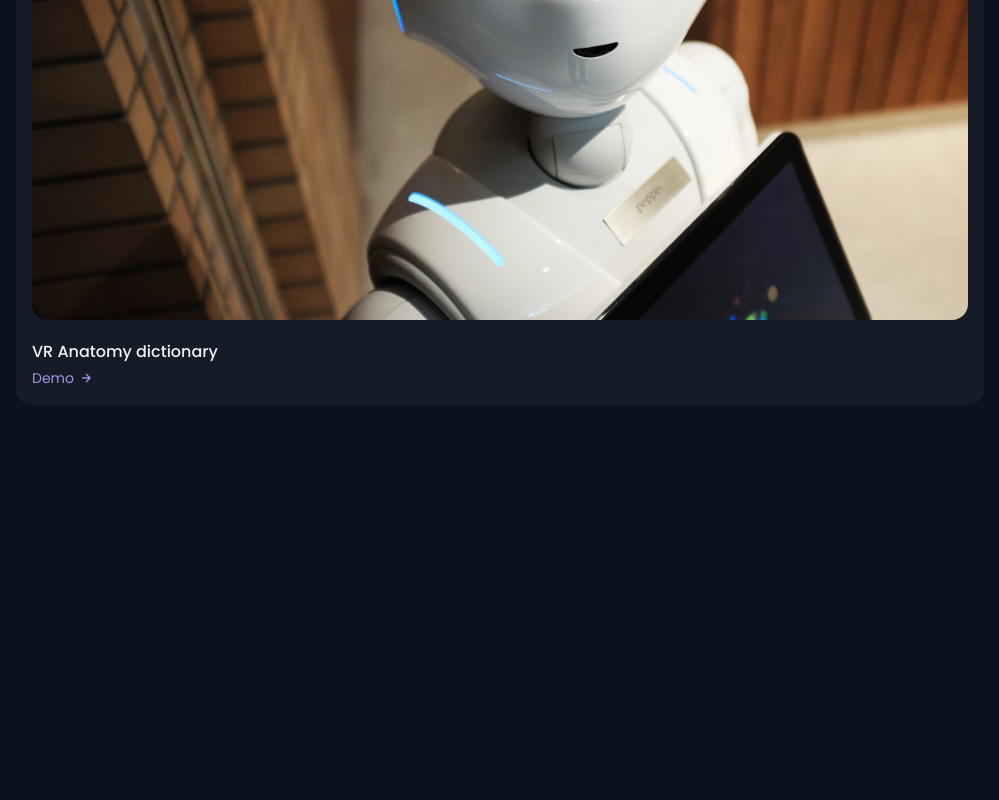
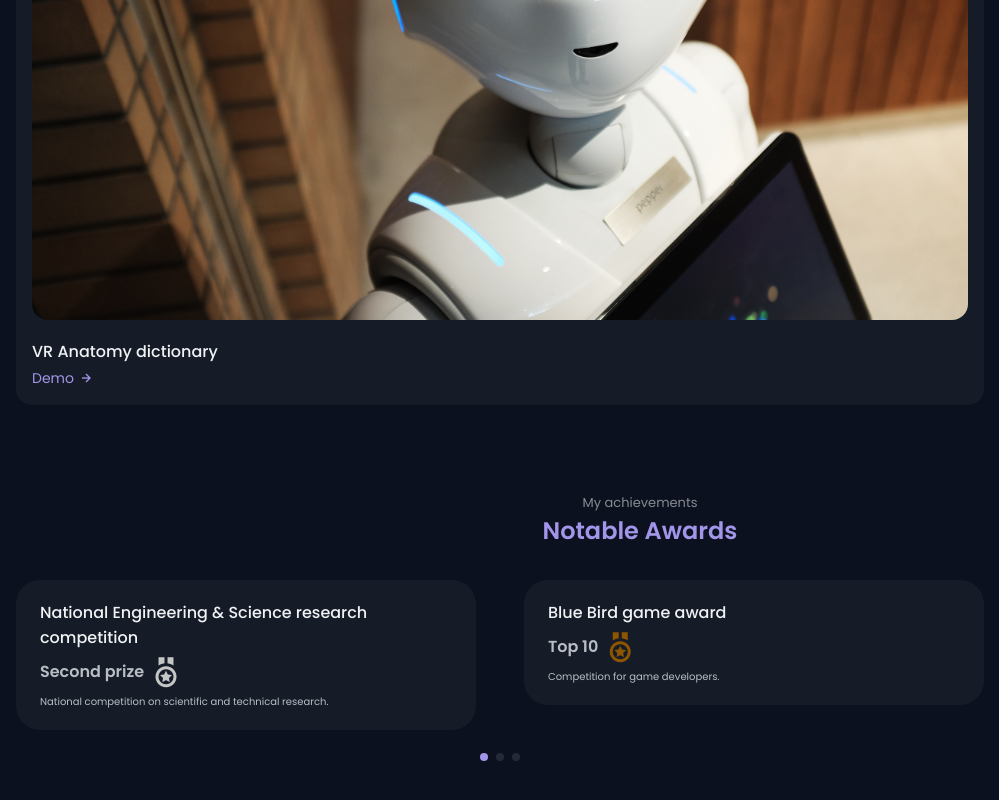
Before and after one commit to hungmhdo/hungmhdo.github.io, a plain HTML site: page index.html in a window 1280 px wide. Shown: the part 5920-6720 px from the top of the page, without its empty margins (0-999 px from the left). Before the commit the page ends 6517 px from the top, so only its background shows below. Drawn offline with nearby package versions, Linux system fonts and the light colour scheme.

Commit message:
swiper + awards

```diff
--- a/assets/css/styles.css
+++ b/assets/css/styles.css
@@ -628,9 +628,61 @@ img {
     color: var(--body-color);
 }
 
-/*=============== TESTIMONIAL ===============*/
+/*=============== AWARDS ===============*/
+.awards__card {
+    background-color: var(--container-color);
+    padding: 1.25rem 1.5rem;
+    border-radius: 1.5rem;
+    margin-bottom: 3rem;
+}
+
+.awards__img {
+    width: 60px;
+    border-radius: 3rem;
+    margin-bottom: 1rem;
+}
+
+.awards__name {
+    font-size: var(--normal-font-size);
+    font-weight: var(--font-medium);
+    margin-bottom: 0.25rem;
+}
+
+.awards__description {
+    font-size: var(--tiny-font-size);
+}
+
+.awards__prize {
+    align-items: center;
+    display: flex;
+    margin-bottom: 0.25rem;
+}
+
+.awards__icon {
+    padding-left: 0.25rem;
+    font-size: var(--h1-font-size);
+}
+
+.award__icon-gold {
+    color: #f6dd00;
+}
+
+.award__icon-silver {
+    color: #c6c6c6;
+}
+
+.award__icon-bronze {
+    color: #8e5500;
+}
 
 /* Swiper class */
+.swiper-pagination-bullet {
+    background-color: var(--text-color-light);
+}
+
+.swiper-pagination-bullet-active {
+    background-color: var(--first-color);
+}
 
 /*=============== CONTACT ===============*/
 
--- a/assets/js/main.js
+++ b/assets/js/main.js
@@ -58,6 +58,25 @@ linkWork.forEach((lw) => {
 });
 
 /*=============== SWIPER TESTIMONIAL ===============*/
+let swiperAwards = new Swiper('.awards__container', {
+    spaceBetween: 24,
+    loop: true,
+    grabCursor: true,
+    pagination: {
+        el: '.swiper-pagination',
+        clickable: true,
+    },
+    breakpoints: {
+        576: {
+            slidesPerView: 2,
+            spaceBetween: 20,
+        },
+        768: {
+            slidesPerView: 2,
+            spaceBetween: 48,
+        },
+    },
+});
 
 /*=============== SCROLL SECTIONS ACTIVE LINK ===============*/
 
--- a/index.html
+++ b/index.html
@@ -18,7 +18,7 @@
         />
 
         <!--=============== SWIPER CSS ===============-->
-        <link rel="stylesheet" href="" />
+        <link rel="stylesheet" href="assets/css/swiper-bundle.min.css" />
 
         <!--=============== CSS ===============-->
         <link rel="stylesheet" href="assets/css/styles.css" />
@@ -634,8 +634,72 @@
                 </div>
             </section>
 
-            <!--=============== TESTIMONIALS ===============-->
-            <section class="testimonial section"></section>
+            <!--=============== AWARDS ===============-->
+            <section class="awards section">
+                <span class="section__subtitle">My achievements</span>
+                <h2 class="section__title">Notable Awards</h2>
+
+                <div class="awards__container container swiper">
+                    <div class="swiper-wrapper">
+                        <div class="awards__card swiper-slide">
+                            <h3 class="awards__name">
+                                National Engineering & Science research
+                                competition
+                            </h3>
+
+                            <h4 class="awards__prize">
+                                Second prize
+                                <i
+                                    class="bx bx-medal awards__icon award__icon-silver"
+                                >
+                                </i>
+                            </h4>
+
+                            <p class="awards__description">
+                                National competition on scientific and technical
+                                research.
+                            </p>
+                        </div>
+
+                        <div class="awards__card swiper-slide">
+                            <h3 class="awards__name">Blue Bird game award</h3>
+
+                            <h4 class="awards__prize">
+                                Top 10
+                                <i
+                                    class="bx bx-medal awards__icon award__icon-bronze"
+                                >
+                                </i>
+                            </h4>
+
+                            <p class="awards__description">
+                                Competition for game developers.
+                            </p>
+                        </div>
+
+                        <div class="awards__card swiper-slide">
+                            <h3 class="awards__name">
+                                National Youth Informatics Contest
+                            </h3>
+
+                            <h4 class="awards__prize">
+                                First prize
+                                <i
+                                    class="bx bx-medal awards__icon award__icon-gold"
+                                >
+                                </i>
+                            </h4>
+
+                            <p class="awards__description">
+                                National competition for the youth to show their
+                                innovation application.
+                            </p>
+                        </div>
+                    </div>
+
+                    <div class="swiper-pagination"></div>
+                </div>
+            </section>
 
             <!--=============== CONTACT ===============-->
             <section class="contact section" id="contact"></section>
@@ -648,7 +712,7 @@
         <script src=""></script>
 
         <!--=============== SWIPER JS ===============-->
-        <script src=""></script>
+        <script src="assets/js/swiper-bundle.min.js"></script>
 
         <!--=============== MIXITUP FILTER ===============-->
         <script src="assets/js/mixitup.min.js"></script>
```
Also changed, not shown: assets/img/medal-regular-120.png (added).
